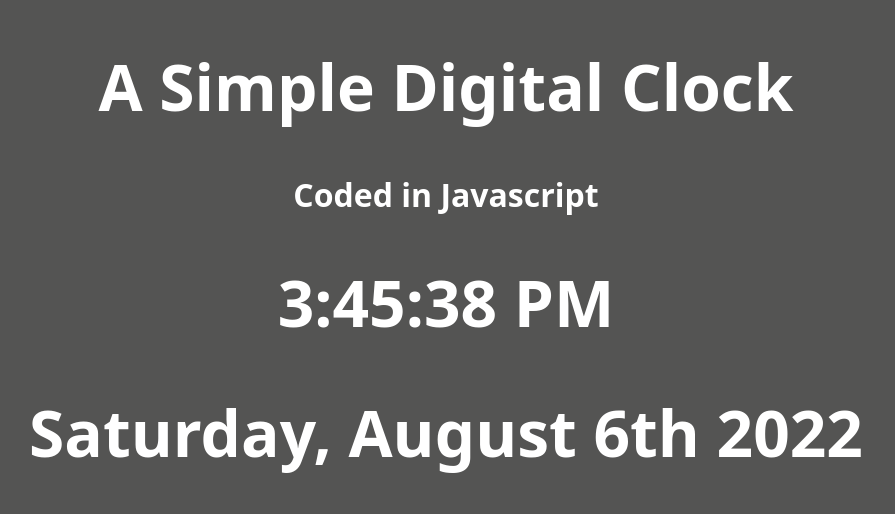
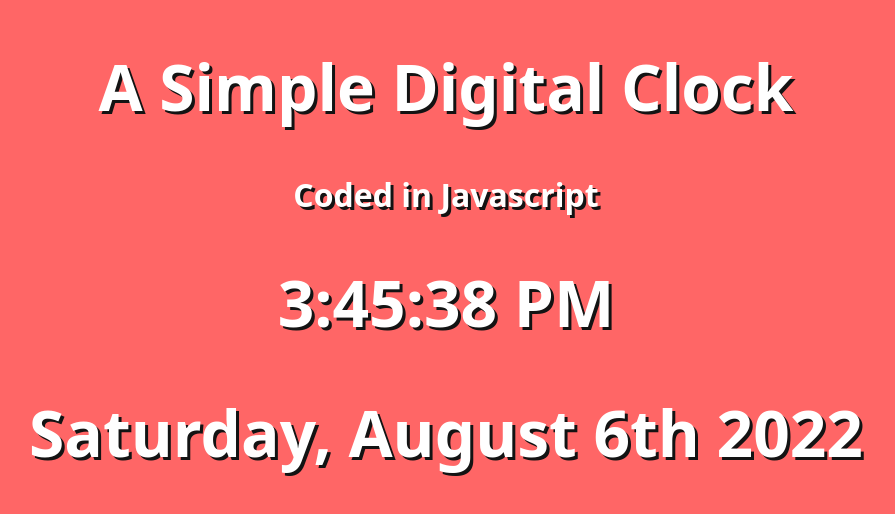
Before and after one commit to roconnell15/roconnell15.github.io, a plain HTML site: page projects/what-time-is-it/index.html in a window 1280 px wide. Shown: the whole page, without its empty margins (194-1089 px from the left). Drawn offline with Linux system fonts and the light colour scheme.

Commit message:
Added more colors and text shadow for contrast.

```diff
--- a/projects/what-time-is-it/index.html
+++ b/projects/what-time-is-it/index.html
@@ -32,7 +32,17 @@
         '#ffb400',
         '#99aec9',
         '#997555',
-        '#1f8d2e'];
+        '#1f8d2e',
+        '#0000FF',
+        '#000FFF',
+        '#FF0000',
+        '#0c343d',
+        '#741b47',
+        '#b4a7d6',
+        '#59bdac',
+        '#d4aca5',
+        '#907272'
+        ];
 
         var changeBackground = function() {
             document.body.style.background = colors[Math.floor(Math.random()*colors.length)];
@@ -47,6 +57,7 @@
         text-align: center;
         zoom: 200%;
         font-size: 100%;
+        text-shadow: 1.5px 1.7px rgb(19, 19, 19);
         }
     </style>
 </head>
```
